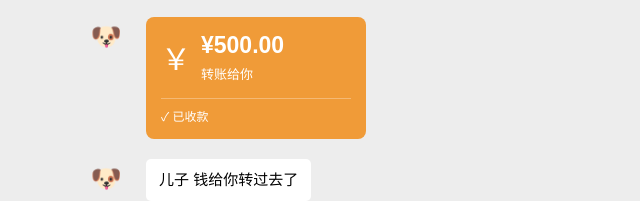
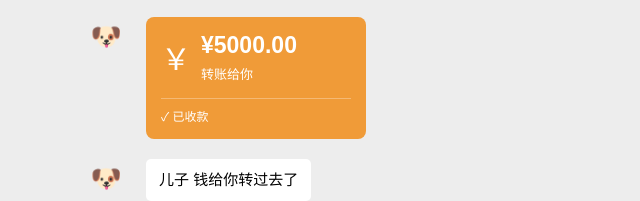
Before and after one commit to hjcjhkjjjj/d, a plain HTML site: page page3.html in a window 1280 px wide. Shown: the part 366-567 px from the top of the page, 319-959 px from the left. Drawn offline with Linux system fonts and the light colour scheme.

Commit message:
Update transfer amount from ¥500.00 to ¥5000.00

```diff
--- a/page3.html
+++ b/page3.html
@@ -246,7 +246,7 @@ body {
                 <span class="transfer-icon">￥</span>
 
                 <div>
-                    <div class="transfer-amount">¥500.00</div>
+                    <div class="transfer-amount">¥5000.00</div>
                     <div class="transfer-desc">转账给你</div>
                 </div>
             </div>
```
